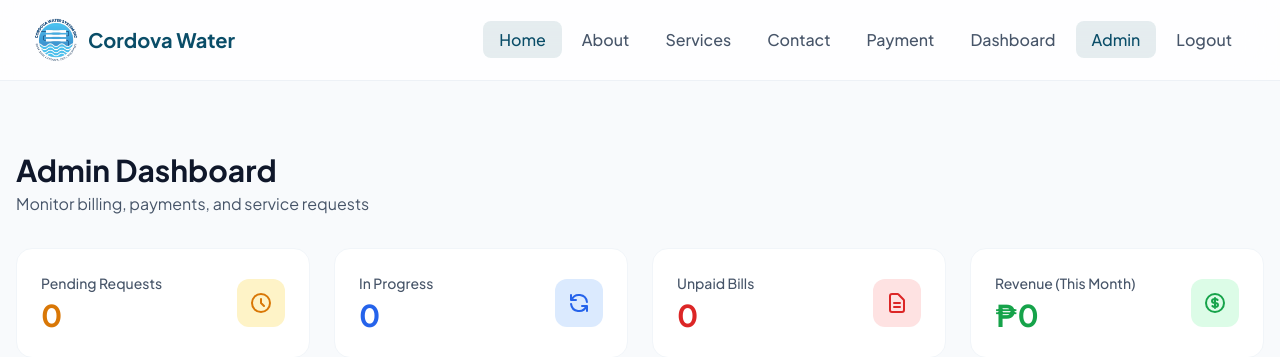
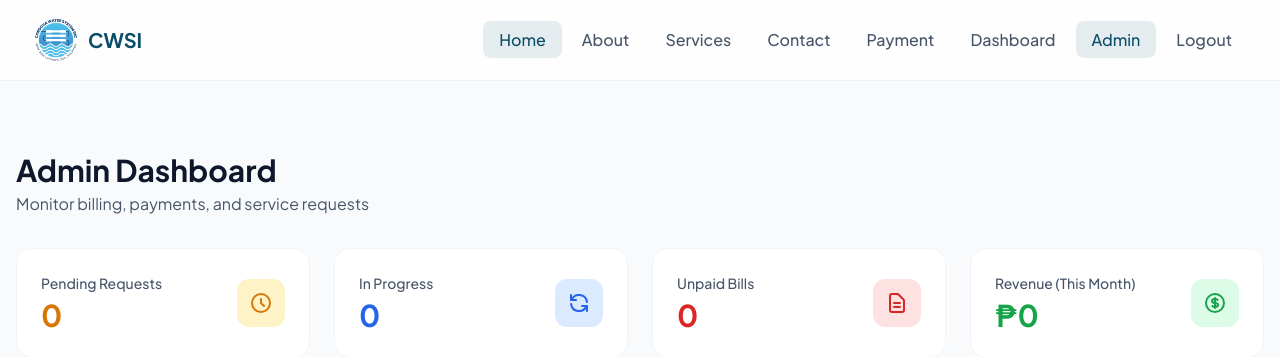
Before and after one commit to jungil13/cordova-water, a PHP site: page /admin/index.php in a window 1280 px wide. Shown: the top 357 px of the page. Run offline with PHP 8.4, Linux system fonts and the light colour scheme; the visitor is signed in with stand-in values (Sample User, id 1); data that the repository does not hold is empty; some libraries are stand-ins or nearby versions.

Commit message:
Change brand name from 'Cordova Water' to 'CWSI'

```diff
--- a/includes/header.php
+++ b/includes/header.php
@@ -8,7 +8,7 @@ $user = currentUser();
         <div class="flex items-center justify-between h-20">
             <a href="<?= rtrim(BASE_URL,'/') ?>/" class="flex items-center gap-2 group">
                 <img src="<?= BASE_URL ?>/images/logo.png" alt="Cordova Water" class="h-12" onerror="this.style.display='none'">
-                <span class="brand-name text-xl font-bold text-primary">Cordova Water</span>
+                <span class="brand-name text-xl font-bold text-primary">CWSI</span>
             </a>
 
             <ul class="hidden md:flex items-center gap-1">
```
